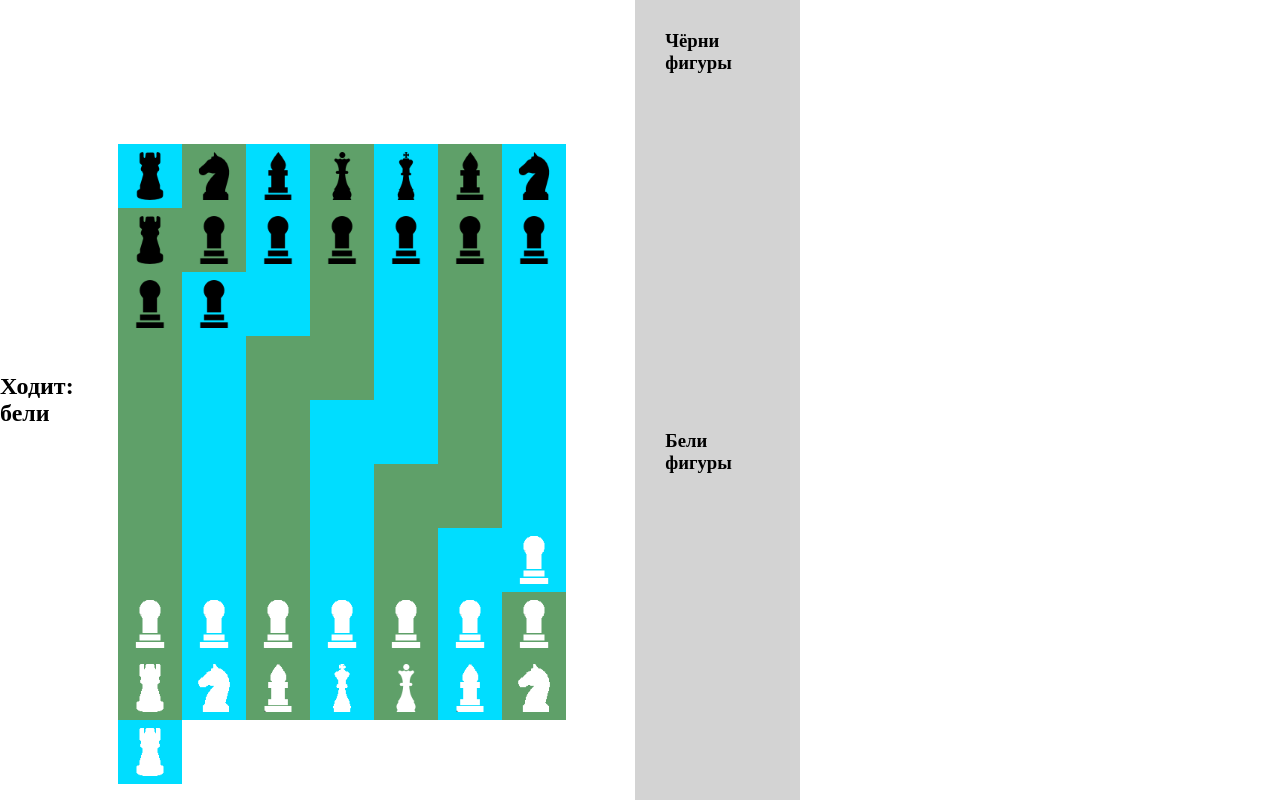
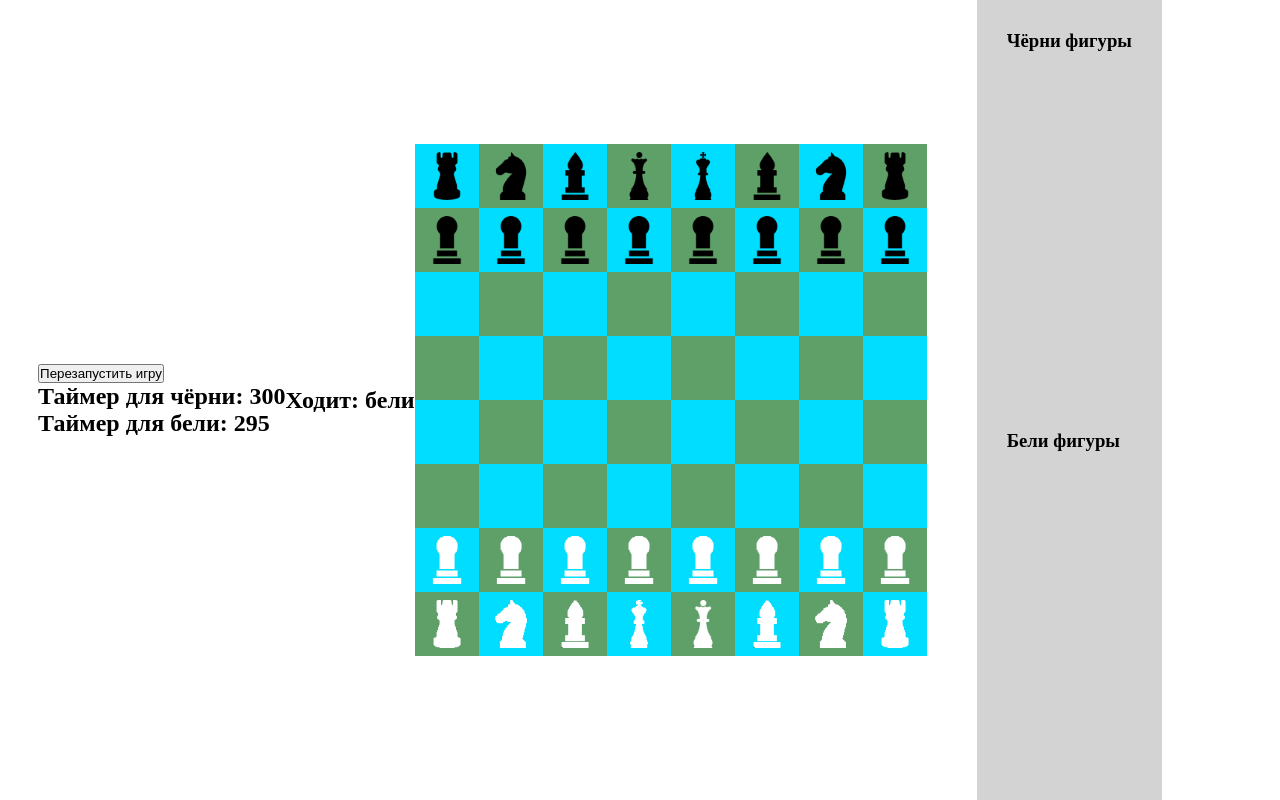
Before and after one commit to dima648228/chess-react, a React (Create React App) app: page / in a window 1280 px wide. Built offline with nearby package versions, Linux system fonts and the light colour scheme.

Commit message:
added timer

```diff
--- a/src/App.js
+++ b/src/App.js
@@ -3,6 +3,7 @@ import './styles/App.css'
 import React, {useState,useEffect} from 'react';
 import BoardComponent from './components/BoardComponent'
 import LostFiguresComponent from './components/LostFigures'
+import Timer from './components/Timer'
 
 import {Board} from './classes/Board'
 import {Player} from './classes/Player'
@@ -33,6 +34,7 @@ function App() {
 
   return (
     <div className="app">
+        <Timer restart={restart} currentPlayer={currentPlayer} />
         <BoardComponent board={board} setBoard={setBoard} currentPlayer={currentPlayer} swapPlayer={swapPlayer}/>
 
         <div>
--- a/src/classes/Board.js
+++ b/src/classes/Board.js
@@ -45,6 +45,8 @@ export class Board {
     getCopyBoard() {
         const newBoard = new Board()
         newBoard.cells = this.cells
+        newBoard.lostWhiteFigures = this.lostWhiteFigures
+        newBoard.lostBlackFigures = this.lostBlackFigures
 
         return newBoard
     }
--- a/src/classes/Cell.js
+++ b/src/classes/Cell.js
@@ -82,9 +82,9 @@ export class Cell {
     }
 
     moveFigure(target) {
-        this.figure?.moveFigure(target)
         if (target.figure) {
             this.addLostFigure(target.figure)
         }
+        this.figure?.moveFigure(target)
     }
 }
--- /dev/null
+++ b/src/components/Timer.jsx
@@ -0,0 +1,48 @@
+import React, {useState, useRef, useEffect} from 'react'
+
+const Timer = ({restart,currentPlayer}) => {
+
+    const [blackTime,setBlackTime] = useState(300)
+    const [whiteTime,setWhiteTime] = useState(300)
+
+    const timer = useRef(null)
+
+    useEffect(() => {
+        startTime()
+    }, [currentPlayer])
+
+    function startTime() {
+        if (timer.current) {
+            clearInterval(timer.current)
+        }
+
+        const callback = currentPlayer?.color === "white" ? decrementWhiteTime : decrementBlackTime
+        timer.current = setInterval(callback,1000)
+    }
+
+    function decrementBlackTime() {
+        setBlackTime(prev => prev - 1)
+    }
+
+    function decrementWhiteTime() {
+        setWhiteTime(prev => prev - 1)
+    }
+
+    function handleRestart() {
+        setBlackTime(300)
+        setWhiteTime(300)
+        restart()
+    }
+
+    return (
+        <div>
+            <div>
+                <button onClick={handleRestart}>Перезапустить игру</button>
+            </div>
+            <h2>Таймер для чёрни: {blackTime}</h2>
+            <h2>Таймер для бели: {whiteTime}</h2>
+        </div>
+    )
+}
+
+export default Timer
--- a/src/styles/App.css
+++ b/src/styles/App.css
@@ -5,7 +5,7 @@
 }
 
 .app {
-    width: 100vh;
+    width: 150vh;
     height: 100vh;
     display: flex;
     justify-content: center;
```
